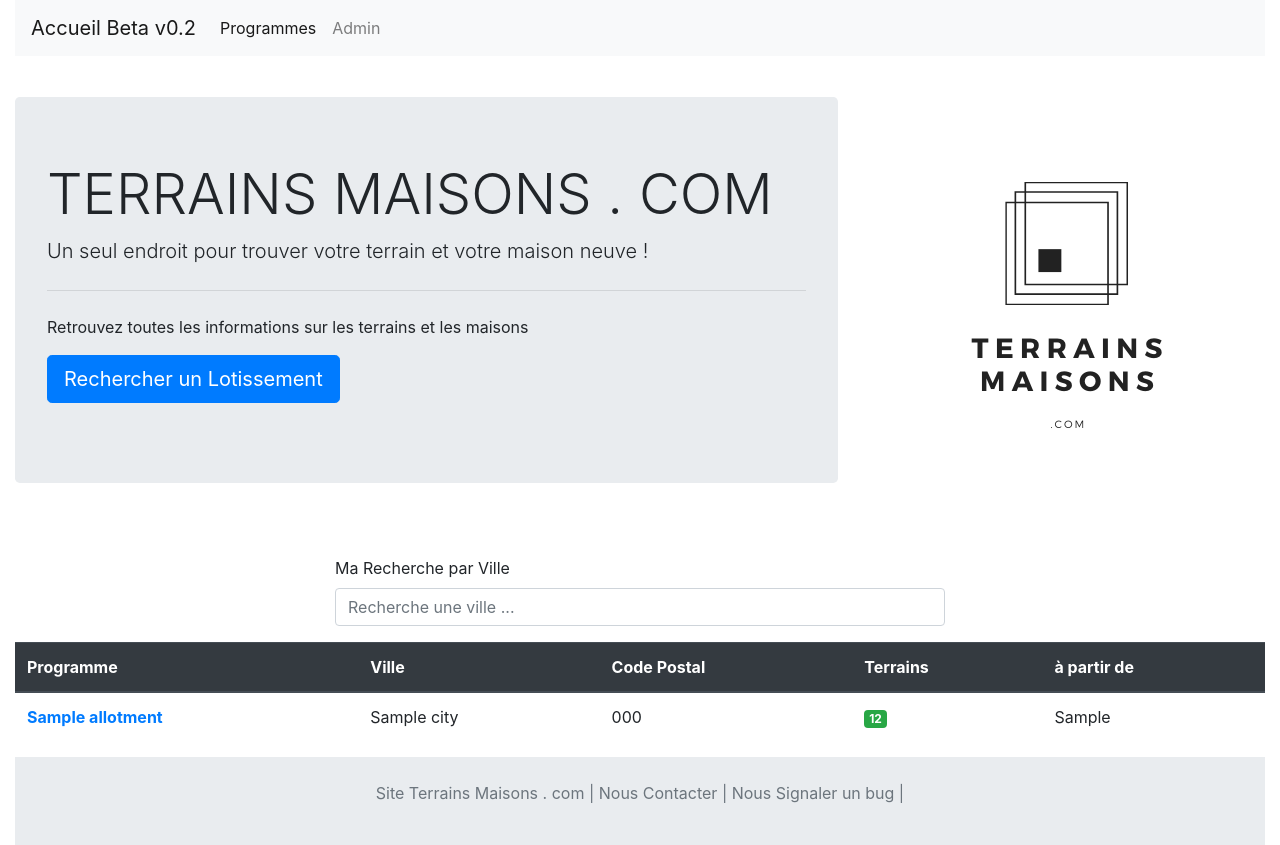
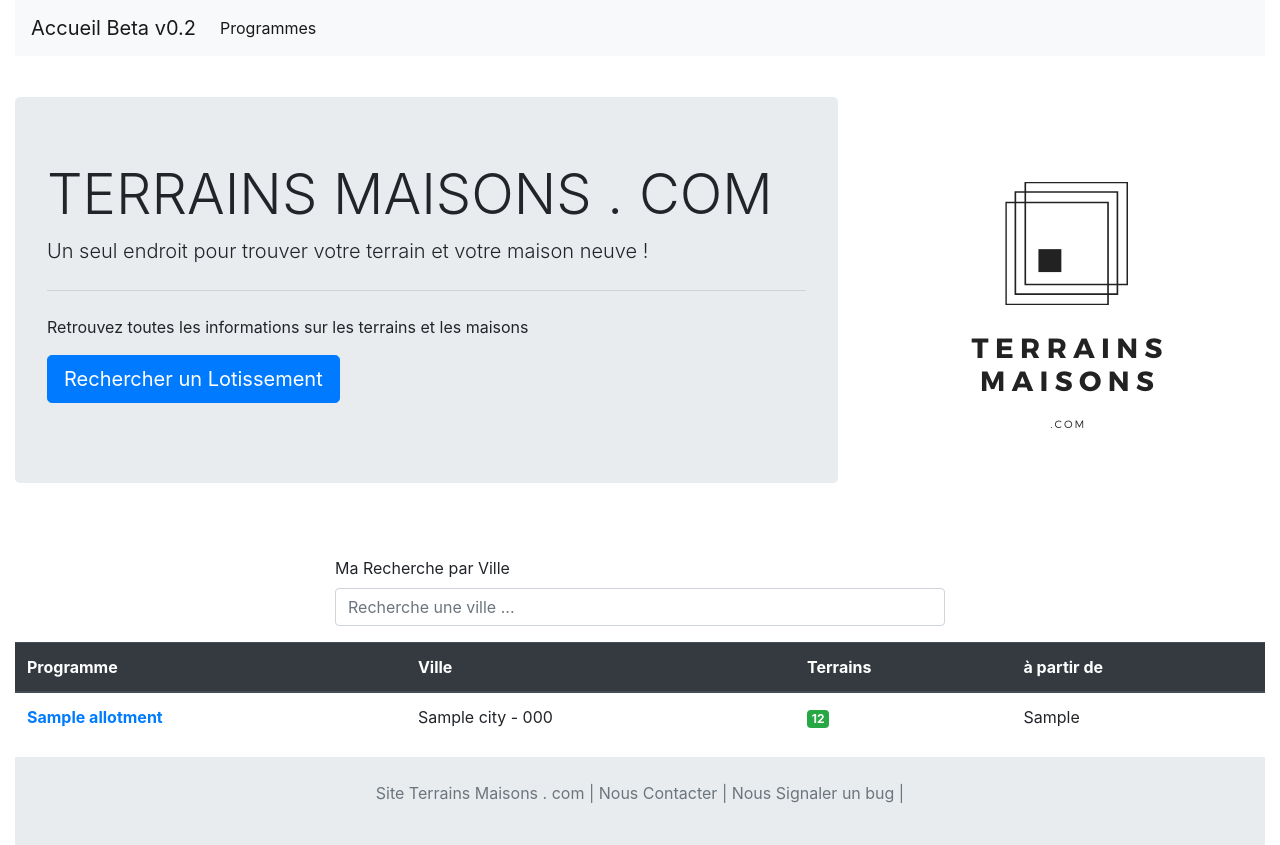
Before and after one commit to ThibSeldon/TerrainsMaisons, a Symfony app: template templates/home/index.html.twig in a window 1280 px wide. Run offline with Twig, Linux system fonts and the light colour scheme; the template is opened without the code that fills it: most values are stand-ins (such as "Sample title", 1, 10 or a date in 2020); some libraries are stand-ins or nearby versions.

Commit message:
style front

```diff
--- a/templates/base_all.html.twig
+++ b/templates/base_all.html.twig
@@ -25,7 +25,9 @@
     <div class="collapse navbar-collapse" id="navbarNavAltMarkup">
         <div class="navbar-nav">
             <a class="nav-item nav-link active" href="{{ path('home') }}">Programmes <span class="sr-only">(current)</span></a>
+            {% if app.user %}
             <a class="nav-item nav-link" href="{{ path('house_index') }}">Admin</a>
+            {% endif %}
 
         </div>
     </div>
--- a/templates/home/index.html.twig
+++ b/templates/home/index.html.twig
@@ -45,7 +45,6 @@
         <tr>
             <th scope="col">Programme</th>
             <th scope="col">Ville</th>
-            <th scope="col">Code Postal</th>
             <th scope="col">Terrains</th>
             <th scope="col">à partir de</th>
 
@@ -55,8 +54,8 @@
             {% for allotment in allotments %}
             <tr>
                 <th scope="row"><a href="{{ path('all_allotment_show', {'id': allotment.id}) }}">{{ allotment.name }}</a></th>
-                <td>{{ allotment.city }}</td>
-                <td>{{ allotment.postalCode }}</td>
+                <td>{{ allotment.city }} - {{ allotment.postalCode }}</td>
+
                 <td> <span class="badge badge-success">{{ allotment.plots| length }}</span></td>
 
                 <td> {{ allotment.getMinPriceAtiPlot }}</td>
--- a/templates/home/plot_houses.html.twig
+++ b/templates/home/plot_houses.html.twig
@@ -47,7 +47,7 @@
                             </li>
                             <li>
                                 Prix du projet
-                                : {{ (house.sellingPriceAti + plot.sellingPriceAti) | format_currency('EUR') }}
+                                : {{ (house.sellingPriceAti + plot.sellingPriceAti) | number_format(0, '', ' ')  }} €
                             </li>
 
                         </ul>
```
